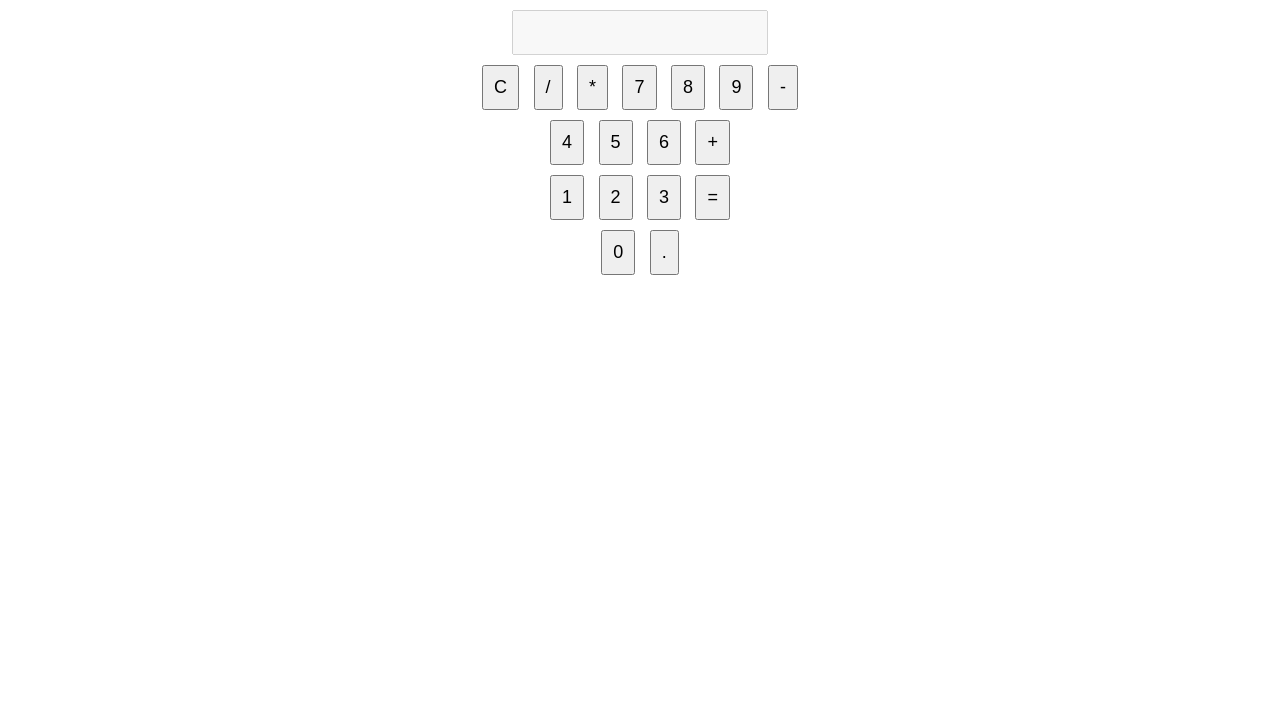
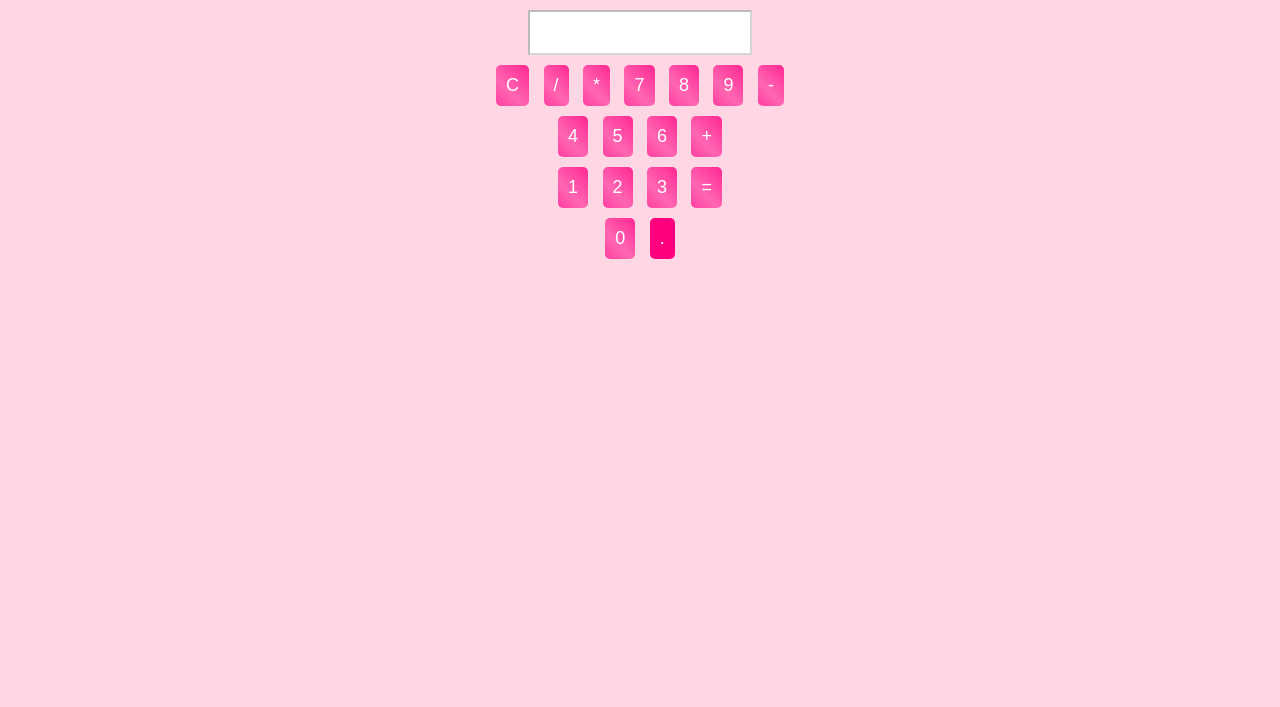
Before and after one commit to emanmunir/Calculator, a plain HTML site: page index.html in a window 1280 px wide. Shown: the part 93-800 px from the top of the page. Drawn offline with Linux system fonts and the light colour scheme.

Commit message:
modified:   index.html

```diff
--- /dev/null
+++ b/calc.css
@@ -0,0 +1,52 @@
+body {
+    font-family: 'Arial', sans-serif;
+    text-align: center;
+    margin: 50px;
+    background-color: #ffd6e3;
+}
+
+h2 {
+    color: #ff007f;
+}
+
+input, button {
+    font-size: 18px;
+    margin: 5px;
+    padding: 10px;
+}
+
+button {
+    background-color: #ff007f;
+    color: #fff;
+    border: none;
+    border-radius: 5px;
+    cursor: pointer;
+}
+
+button:hover {
+    background-color: #ff66b2;
+}
+
+#display {
+    background-color: #fff;
+    color: #ff007f;
+    width: 200px;
+}
+
+.glitter {
+    background-image: linear-gradient(45deg, #ff66b2, #ff007f, #ff66b2, #ff007f, #ff66b2);
+    background-size: 400% 400%;
+    animation: glitterAnimation 8s ease infinite;
+}
+
+@keyframes glitterAnimation {
+    0% {
+        background-position: 0% 50%;
+    }
+    50% {
+        background-position: 100% 50%;
+    }
+    100% {
+        background-position: 0% 50%;
+    }
+}
--- a/index.html
+++ b/index.html
@@ -1,55 +1,41 @@
 <!DOCTYPE html>
 <html lang="en">
-<script src="calc.js"></script>
-
-</body>
-</html>
-
 <head>
     <meta charset="UTF-8">
     <meta name="viewport" content="width=device-width, initial-scale=1.0">
-    <title>Calculator (Web assignment)</title>
-    <style>
-        body {
-            font-family: Arial, sans-serif;
-            text-align: center;
-            margin: 50px;
-        }
-        input, button {
-            font-size: 18px;
-            margin: 5px;
-            padding: 10px;
-        }
-    </style>
+    <title>Glittery Pink Calculator</title>
+    <link rel="stylesheet" href="calc.css">
 </head>
 <body>
 
-    <h2>Simple Calculator</h2>
+    <h2 class="glitter">Glittery Pink Calculator</h2>
 
     <form name="calculator">
         <input type="text" name="display" id="display" disabled>
         <br>
-        <button type="button" onclick="clearDisplay()">C</button>
-        <button type="button" onclick="appendToDisplay('/')">/</button>
-        <button type="button" onclick="appendToDisplay('*')">*</button>
-        <button type="button" onclick="appendToDisplay('7')">7</button>
-        <button type="button" onclick="appendToDisplay('8')">8</button>
-        <button type="button" onclick="appendToDisplay('9')">9</button>
-        <button type="button" onclick="appendToDisplay('-')">-</button>
+        <button type="button" onclick="clearDisplay()" class="glitter">C</button>
+        <button type="button" onclick="appendToDisplay('/')" class="glitter">/</button>
+        <button type="button" onclick="appendToDisplay('*')" class="glitter">*</button>
+        <button type="button" onclick="appendToDisplay('7')" class="glitter">7</button>
+        <button type="button" onclick="appendToDisplay('8')" class="glitter">8</button>
+        <button type="button" onclick="appendToDisplay('9')" class="glitter">9</button>
+        <button type="button" onclick="appendToDisplay('-')" class="glitter">-</button>
         <br>
-        <button type="button" onclick="appendToDisplay('4')">4</button>
-        <button type="button" onclick="appendToDisplay('5')">5</button>
-        <button type="button" onclick="appendToDisplay('6')">6</button>
-        <button type="button" onclick="appendToDisplay('+')">+</button>
+        <button type="button" onclick="appendToDisplay('4')" class="glitter">4</button>
+        <button type="button" onclick="appendToDisplay('5')" class="glitter">5</button>
+        <button type="button" onclick="appendToDisplay('6')" class="glitter">6</button>
+        <button type="button" onclick="appendToDisplay('+')" class="glitter">+</button>
         <br>
-        <button type="button" onclick="appendToDisplay('1')">1</button>
-        <button type="button" onclick="appendToDisplay('2')">2</button>
-        <button type="button" onclick="appendToDisplay('3')">3</button>
-        <button type="button" onclick="calculateResult()">=</button>
+        <button type="button" onclick="appendToDisplay('1')" class="glitter">1</button>
+        <button type="button" onclick="appendToDisplay('2')" class="glitter">2</button>
+        <button type="button" onclick="appendToDisplay('3')" class="glitter">3</button>
+        <button type="button" onclick="calculateResult()" class="glitter">=</button>
         <br>
-        <button type="button" onclick="appendToDisplay('0')">0</button>
+        <button type="button" onclick="appendToDisplay('0')" class="glitter">0</button>
         <button type="button" onclick="appendToDisplay('.')">.</button>
     </form>
 
+    <script src="calc.js"></script>
+
 </body>
 </html>
```
